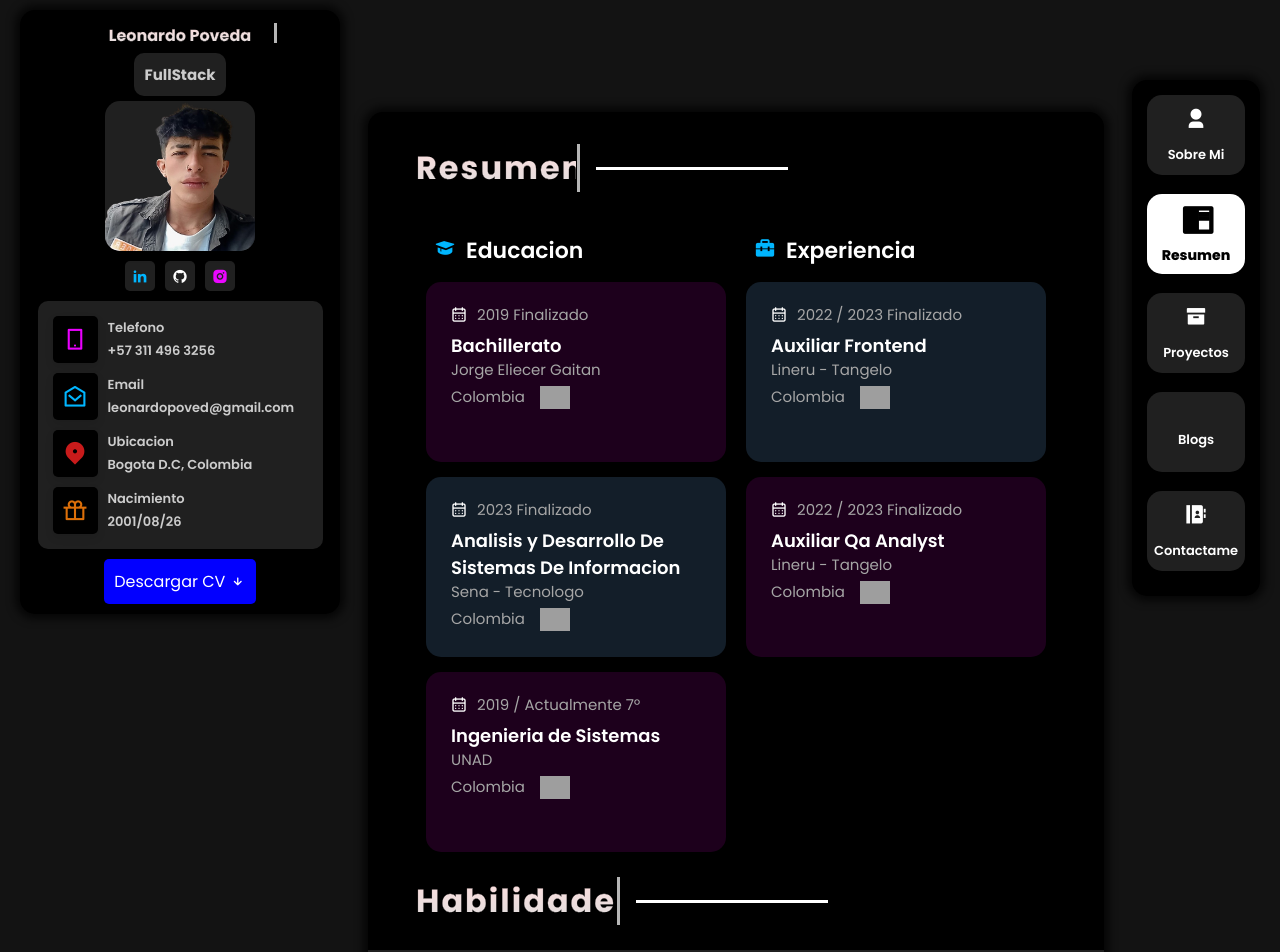
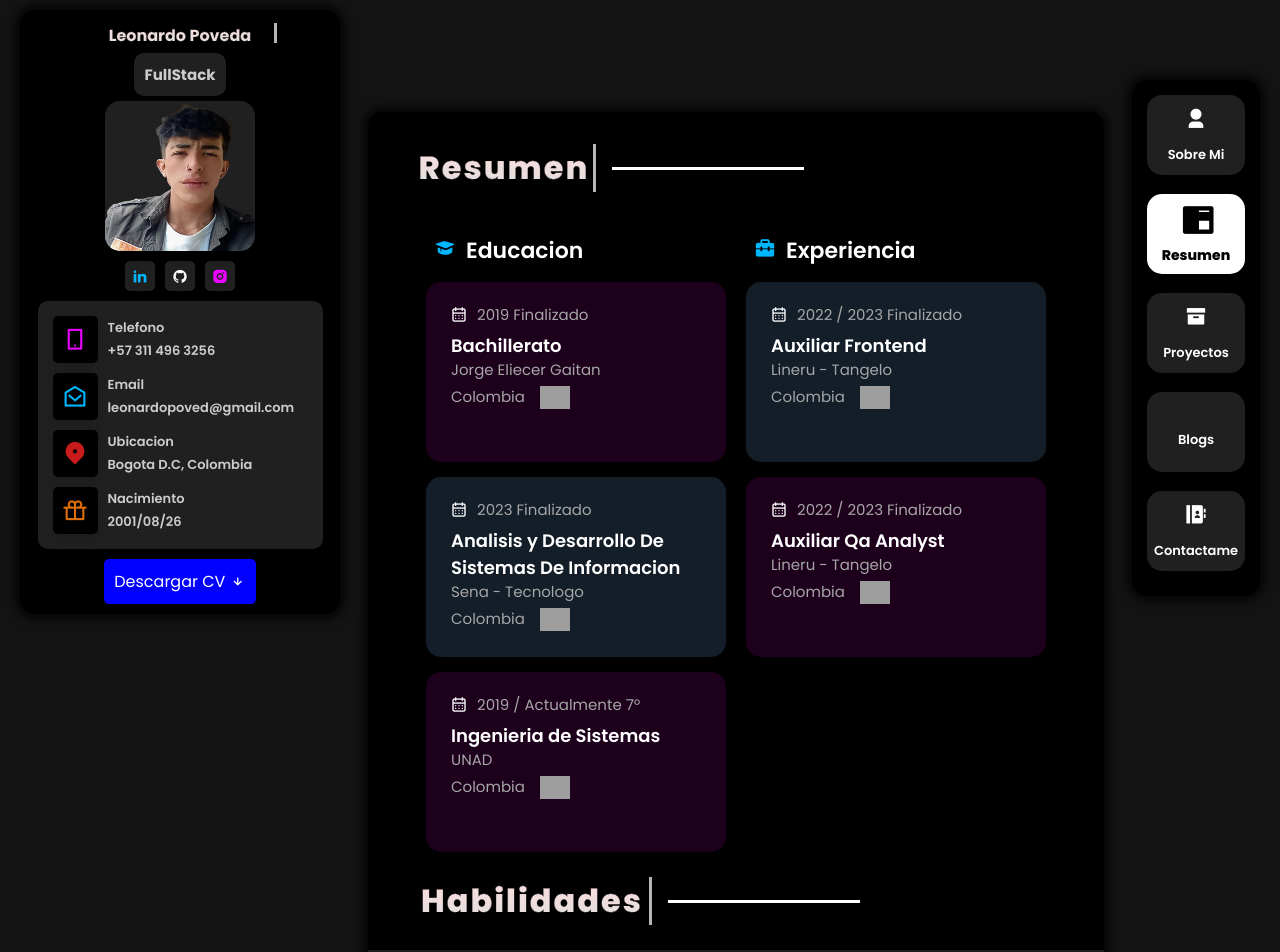
Before and after one commit to LesPov/Portafolio1, an Angular app: page /resume in a window 1280 px wide. Shown: the top 952 px of the page. Built offline with nearby package versions, Linux system fonts and the light colour scheme; grey boxes are pictures that could not be loaded; some icons are missing.

Commit message:
se mejoro lso titul o de resumen

```diff
--- a/src/app/resume/resume.component.css
+++ b/src/app/resume/resume.component.css
@@ -17,12 +17,13 @@
 }
 
 .resumen .text-animate2 {
-    width: 10rem;
+    width: 11rem;
     position: relative;
 }
 
 .resumen .text-animate2 h2 {
     font-size: 2rem;
+    font-weight: 800;
     color: transparent;
     text-align: center;
     -webkit-text-stroke: 0.01vw #000;
@@ -51,7 +52,7 @@
     0%,
     10%,
     100% {
-        background-position: -10rem 0;
+        background-position: -11rem 0;
     }
 
     65%,
@@ -212,12 +213,13 @@
 
 
 .habilidades .text-animate2 {
-    width: 12.5rem;
+    width: 14.5rem;
     position: relative;
 }
 
 .habilidades .text-animate2 h2 {
     font-size: 2rem;
+    font-weight: 800;
     color: transparent;
     text-align: center;
     -webkit-text-stroke: 0.01vw #000;
@@ -246,7 +248,7 @@
     0%,
     10%,
     100% {
-        background-position: -12.5rem 0;
+        background-position: -14.5rem 0;
     }
 
     65%,
```
